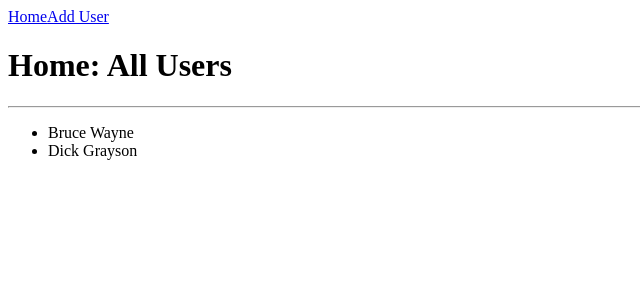
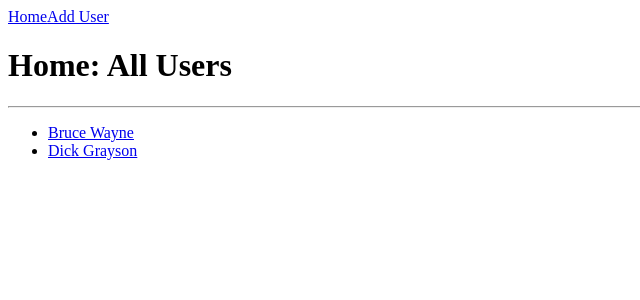
Before and after one commit to rafaellbarros/angular-training-red-hat, an Angular app in the folder my-routing-demo/: page / in a window 1280 px wide. Shown: the top 300 px of the page, without its empty margins (0-640 px from the left). Built offline with nearby package versions, Linux system fonts and the light colour scheme.

Commit message:
Add Links to Home Component

```diff
--- a/my-routing-demo/src/app/home.component.ts
+++ b/my-routing-demo/src/app/home.component.ts
@@ -1,4 +1,5 @@
 import { Component } from '@angular/core';
+import { Router } from '@angular/router';
 
 @Component({
   selector: 'home',
@@ -6,8 +7,8 @@ import { Component } from '@angular/core';
     <h1>Home: All Users</h1>
     <hr>
     <ul>
-      <li>Bruce Wayne</li>
-      <li>Dick Grayson</li>
+    <li><a [routerLink]="['/user-details', 'Bruce Wayne']">Bruce Wayne</a></li>
+    <li><a [routerLink]="['/user-details', 'Dick Grayson']">Dick Grayson</a></li>
     </ul>
   `
 })
```
